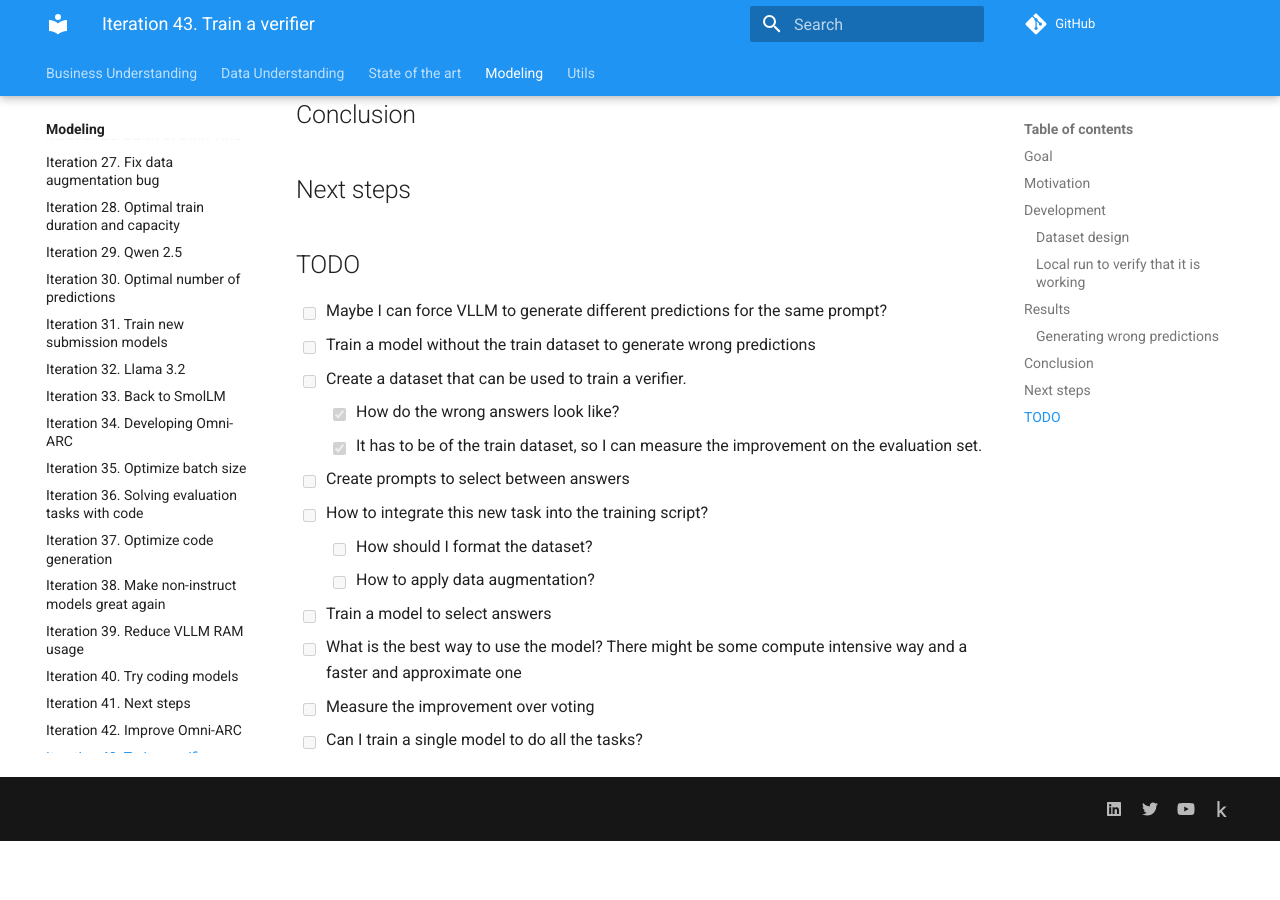
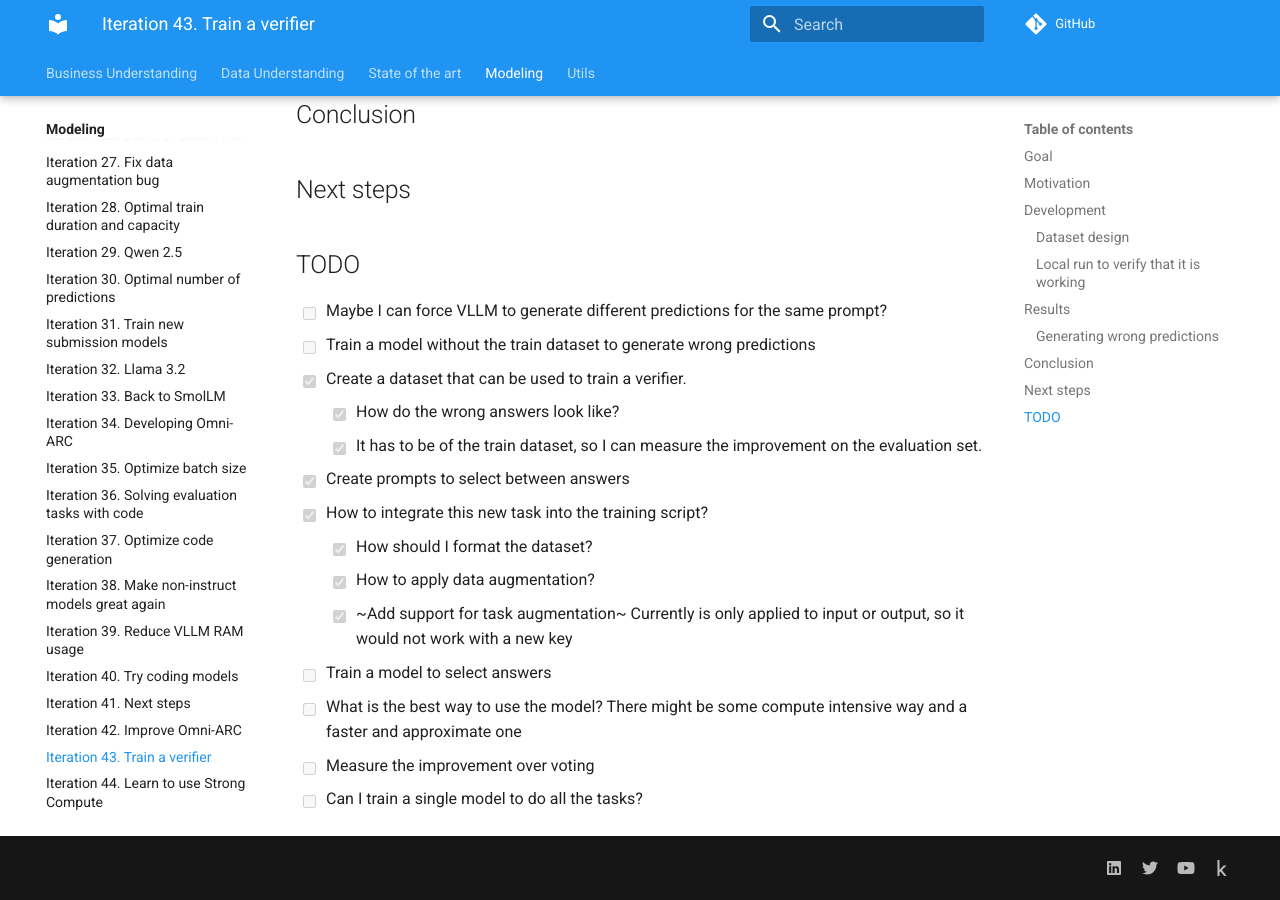
Before and after one commit to zhengjunyao-work/arc24, an MkDocs documentation site: the page built from docs/modeling/Iteration_43_train_a_verifier.md, in a window 1280 px wide and 900 px high, scrolled down 1396 px. Built offline with MkDocs 1.6.1 and Material for MkDocs 9.7.7, drawn with Linux system fonts in a browser that asks for light colours; comment, search, counter and statistics services are not loaded; before the commit the page ends 2237 px from its top, so only the background shows below that.

Commit message:
updated documentation

```diff
--- a/docs/modeling/Iteration_43_train_a_verifier.md
+++ b/docs/modeling/Iteration_43_train_a_verifier.md
@@ -79,13 +79,14 @@ the temperature of the inference to force the errors, but it also increases the
 
 - [ ] Maybe I can force VLLM to generate different predictions for the same prompt?
 - [ ] Train a model without the train dataset to generate wrong predictions
-- [ ] Create a dataset that can be used to train a verifier.
+- [x] Create a dataset that can be used to train a verifier.
   - [x] How do the wrong answers look like?
   - [x] It has to be of the train dataset, so I can measure the improvement on the evaluation set.
-- [ ] Create prompts to select between answers
-- [ ] How to integrate this new task into the training script?
-  - [ ] How should I format the dataset?
-  - [ ] How to apply data augmentation?
+- [x] Create prompts to select between answers
+- [x] How to integrate this new task into the training script?
+  - [x] How should I format the dataset?
+  - [x] How to apply data augmentation?
+  - [x] ~Add support for task augmentation~ Currently is only applied to input or output, so it would not work with a new key
 - [ ] Train a model to select answers
 - [ ] What is the best way to use the model? There might be some compute intensive way and a faster and approximate one
 - [ ] Measure the improvement over voting
```
Also changed, not shown: docs/modeling/Iteration_44_learn_to_use_strong_compute.md (+1 -0 lines), 1 other file.
